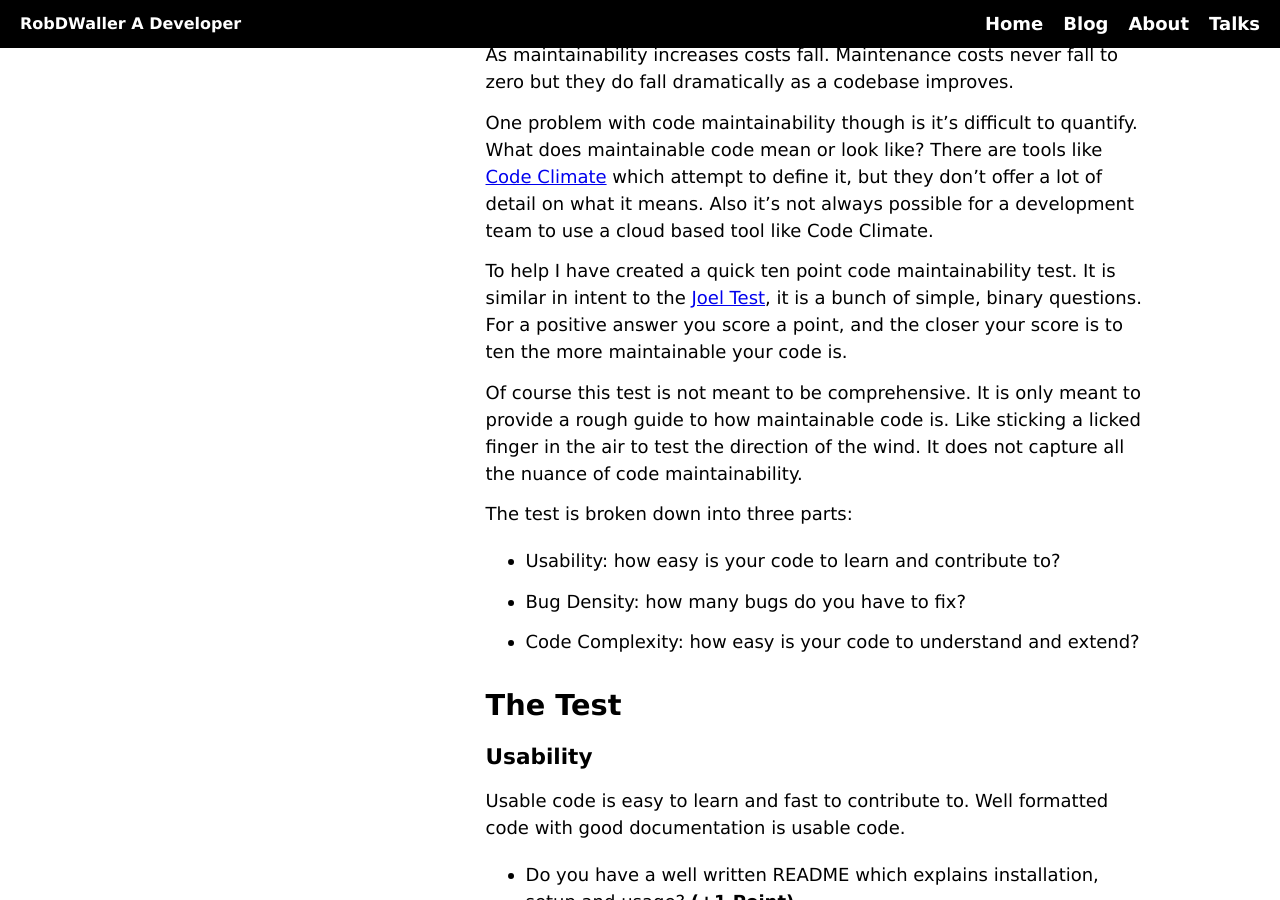
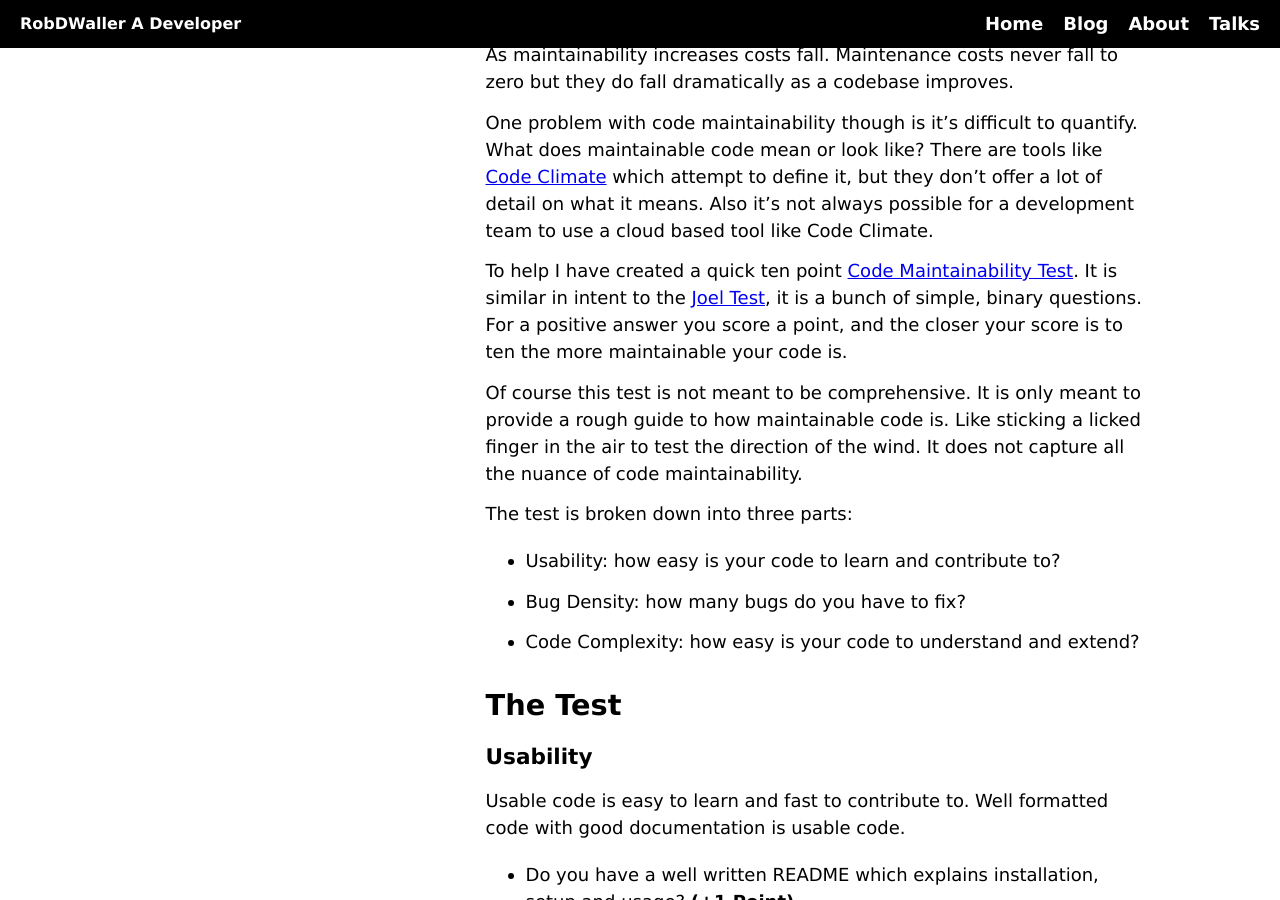
Before and after one commit to RobDWaller/robdwaller.github.io, a Jekyll site: the page built from _posts/2020-03-26-code-maintainability-test.md, in a window 1280 px wide and 900 px high, scrolled down 808 px. Built offline with Jekyll 4.4.1, drawn with Linux system fonts in a browser that asks for light colours; part of the change alters nothing that is shown.

```diff
--- a/_posts/2020-03-26-code-maintainability-test.md
+++ b/_posts/2020-03-26-code-maintainability-test.md
@@ -15,7 +15,7 @@ As maintainability increases costs fall. Maintenance costs never fall to zero bu
 
 One problem with code maintainability though is it's difficult to quantify. What does maintainable code mean or look like? There are tools like [Code Climate](https://codeclimate.com/) which attempt to define it, but they don't offer a lot of detail on what it means. Also it's not always possible for a development team to use a cloud based tool like Code Climate.
 
-To help I have created a quick ten point code maintainability test. It is similar in intent to the [Joel Test](https://www.joelonsoftware.com/2000/08/09/the-joel-test-12-steps-to-better-code/), it is a bunch of simple, binary questions. For a positive answer you score a point, and the closer your score is to ten the more maintainable your code is.
+To help I have created a quick ten point [Code Maintainability Test](https://rbrt.wllr.info/2020/03/26/code-maintainability-test-questions.html). It is similar in intent to the [Joel Test](https://www.joelonsoftware.com/2000/08/09/the-joel-test-12-steps-to-better-code/), it is a bunch of simple, binary questions. For a positive answer you score a point, and the closer your score is to ten the more maintainable your code is.
 
 Of course this test is not meant to be comprehensive. It is only meant to provide a rough guide to how maintainable code is. Like sticking a licked finger in the air to test the direction of the wind. It does not capture all the nuance of code maintainability.
 
```
